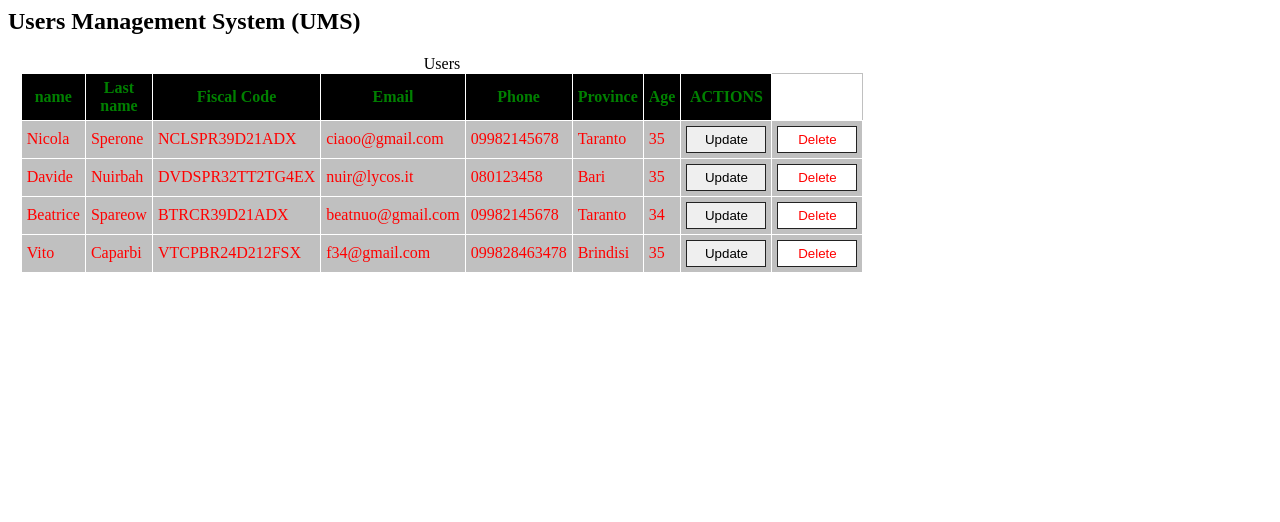
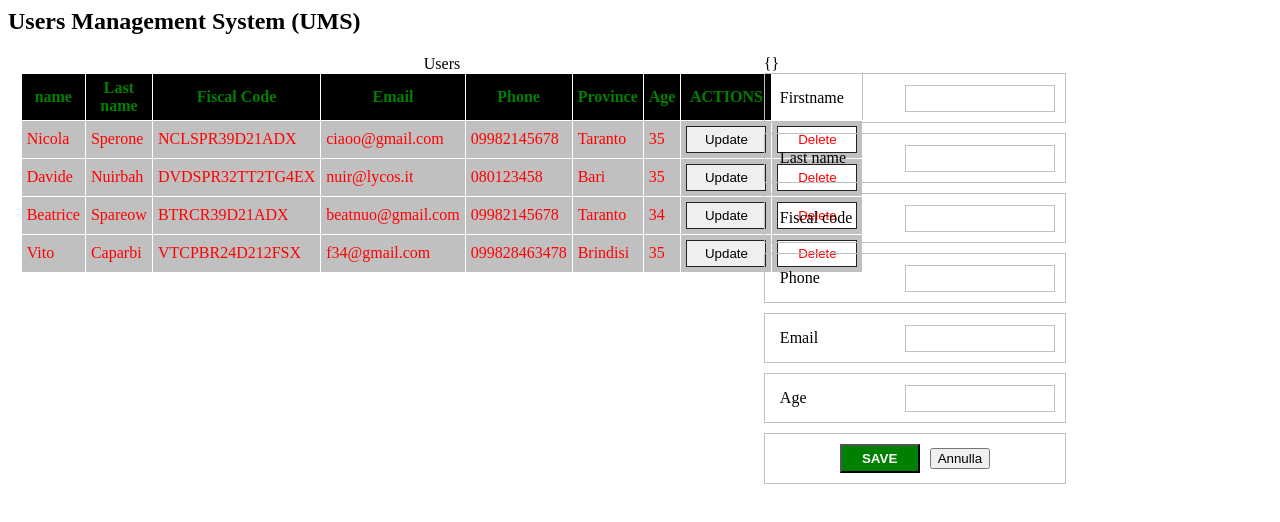
Before and after one commit to NicolaDeviloper/hello-hydran, an Angular app: page / in a window 1280 px wide. Shown: the top 522 px of the page. Built offline with nearby package versions, Linux system fonts and the light colour scheme.

Commit message:
user class added

```diff
--- a/src/app/app.component.ts
+++ b/src/app/app.component.ts
@@ -1,5 +1,5 @@
 import { Component, VERSION } from '@angular/core';
-import { User } from './interfaces/user';
+import { User } from './classes/user';
 
 @Component({
   selector: 'my-app',
@@ -7,7 +7,7 @@ import { User } from './interfaces/user';
   styleUrls: ['./app.component.css'],
 })
 export class AppComponent {
-  userSelected: User | undefined;
+  userSelected: User = new User();
 
   event_updateUser(user: User) {
     this.userSelected = user;
@@ -15,6 +15,6 @@ export class AppComponent {
 
   event_annullaUserDetail() {
     alert('Annulla!');
-   // this.userSelected = undefined;
+    // this.userSelected = undefined;
   }
 }
--- /dev/null
+++ b/src/app/classes/user.ts
@@ -0,0 +1,12 @@
+import { UserInteface } from '../interfaces/user';
+
+export class User implements UserInteface {
+  id: number;
+  name: string;
+  lastname: string;
+  email: string;
+  fiscalcode: string;
+  province: string;
+  phone: string;
+  age: number;
+}
--- a/src/app/interfaces/user.ts
+++ b/src/app/interfaces/user.ts
@@ -1,4 +1,4 @@
-export interface User {
+export interface UserInteface {
   id: number;
   name: string;
   lastname: string;
--- a/src/app/services/user.service.ts
+++ b/src/app/services/user.service.ts
@@ -1,5 +1,5 @@
 import { Injectable } from '@angular/core';
-import { User } from '../interfaces/user';
+import { User } from '../classes/user';
 
 @Injectable({ providedIn: 'root' })
 export class UserService {
--- a/src/app/user-detail/user-detail.component.ts
+++ b/src/app/user-detail/user-detail.component.ts
@@ -1,5 +1,5 @@
 import { Component, EventEmitter, Input, OnInit, Output } from '@angular/core';
-import { User } from '../interfaces/user';
+import { User } from '../classes/user';
 import { UserService } from '../services/user.service';
 
 @Component({
--- a/src/app/user/user.component.ts
+++ b/src/app/user/user.component.ts
@@ -1,5 +1,5 @@
 import { Component, EventEmitter, Input, OnInit, Output } from '@angular/core';
-import { User } from '../interfaces/user';
+import { User } from '../classes/user';
 import { UserService } from '../services/user.service';
 
 @Component({
--- a/src/app/users/users.component.ts
+++ b/src/app/users/users.component.ts
@@ -1,5 +1,5 @@
 import { Component, EventEmitter, OnInit, Output } from '@angular/core';
-import { User } from '../interfaces/user';
+import { User } from '../classes/user';
 import { UserService } from '../services/user.service';
 
 // BACKTICK = Alt + 096
```
